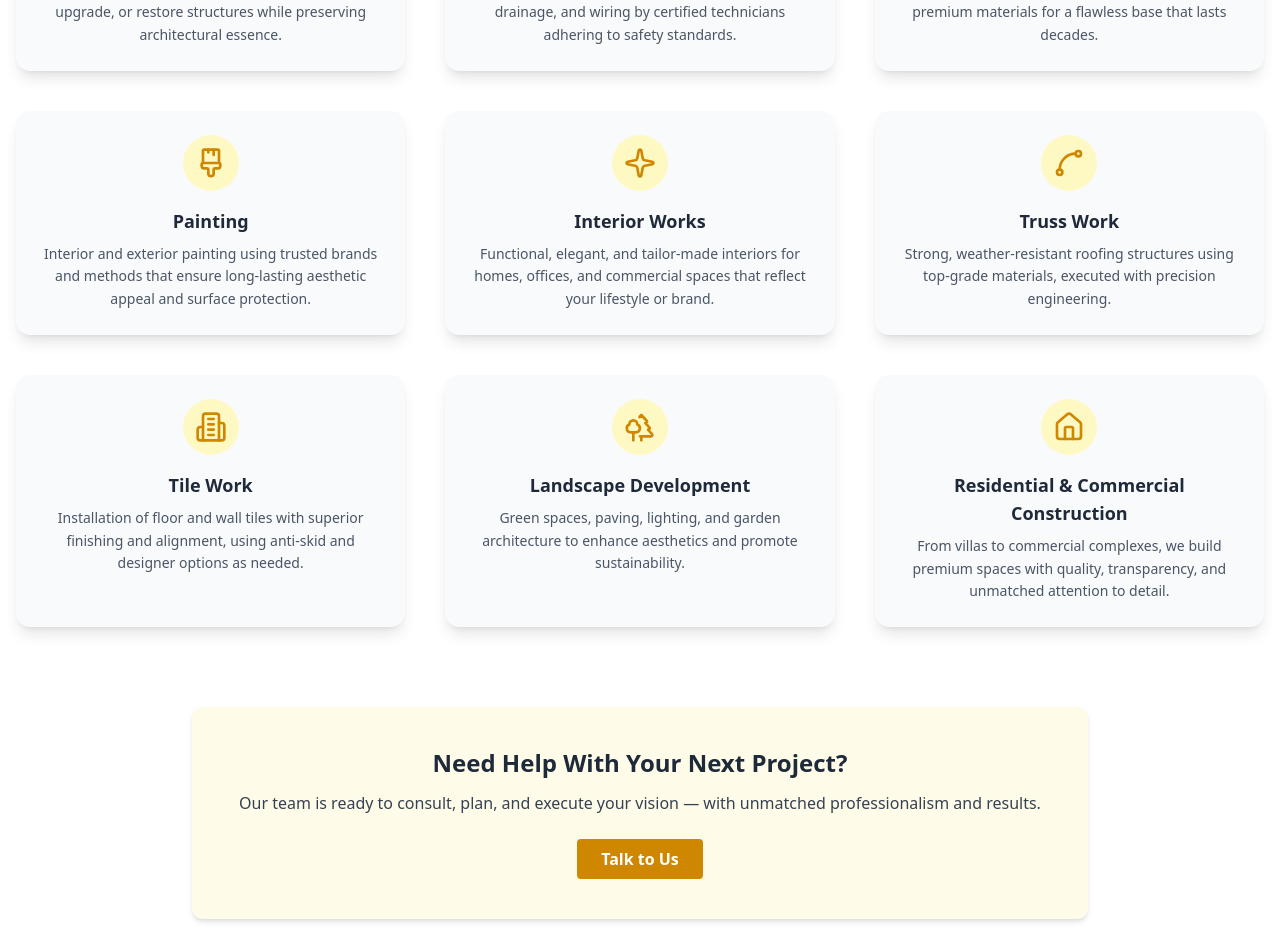
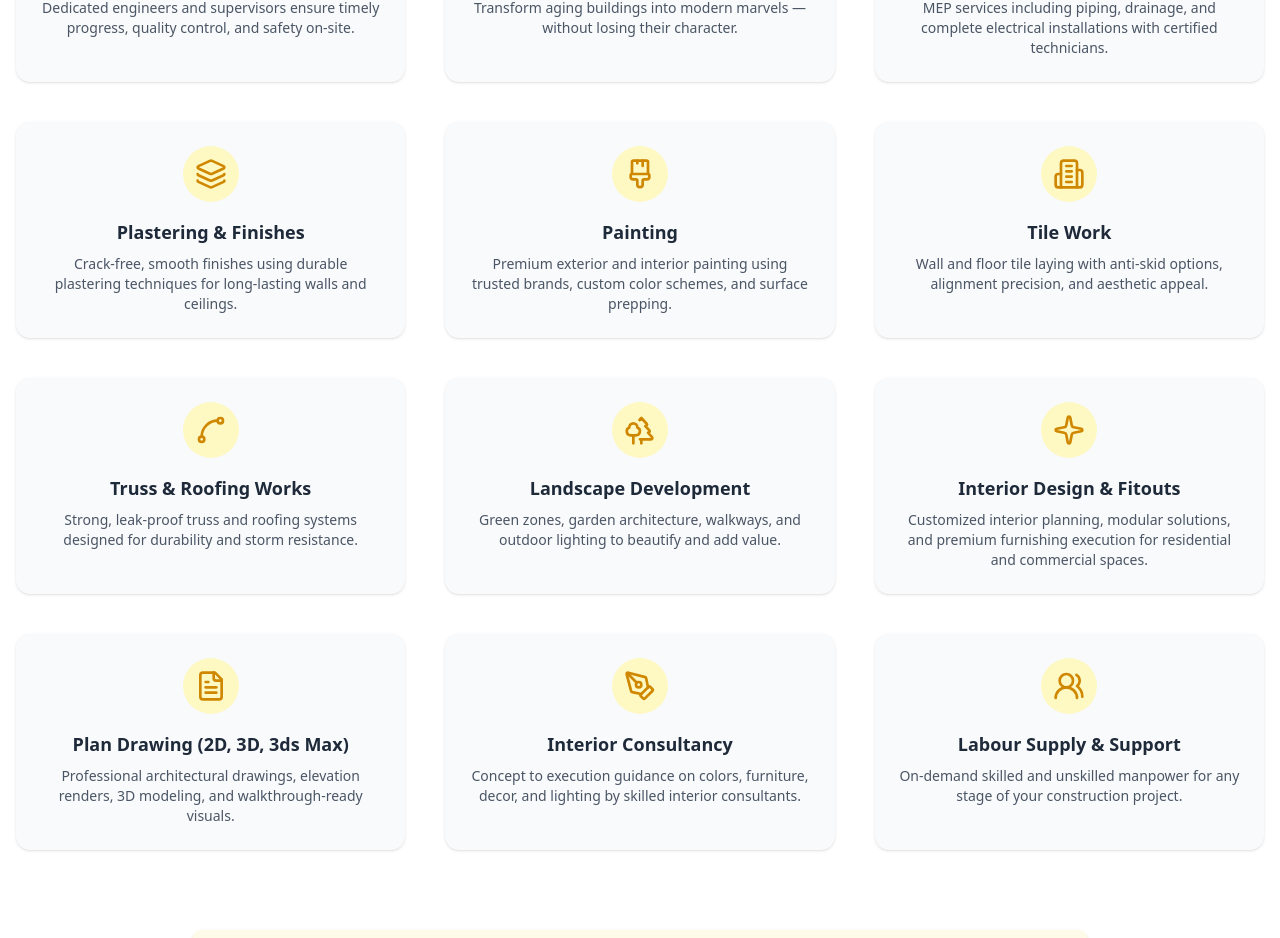
Before and after one commit to suneebs/SM-Constructions, a React (Vite) app: page /services in a window 1280 px wide. Shown: the part 778-1716 px from the top of the page. Built offline with nearby package versions, Linux system fonts and the light colour scheme.

Commit message:
Revise Services page and logo

```diff
--- a/src/pages/Services.jsx
+++ b/src/pages/Services.jsx
@@ -12,80 +12,108 @@ import {
   Sparkle,
   Trees,
   Layers,
+  FileText,
+  Users2,
+  PenTool,
 } from "lucide-react";
 
 const services = [
+  // --- Core Construction ---
   {
     title: "Turnkey Projects",
     icon: <Landmark className="w-8 h-8 text-yellow-600" />,
     description:
-      "End-to-end execution of your entire project — from design and approvals to handing over the key — with complete accountability and craftsmanship.",
+      "End-to-end execution from planning to handover — we manage everything with quality assurance and accountability.",
   },
   {
-    title: "Labour Contract",
+    title: "Residential & Commercial Construction",
+    icon: <Home className="w-8 h-8 text-yellow-600" />,
+    description:
+      "From villas to complexes, we deliver premium civil structures with integrity and engineering excellence.",
+  },
+  {
+    title: "Labour Contracting",
     icon: <HardHat className="w-8 h-8 text-yellow-600" />,
     description:
-      "Skilled manpower for civil construction works on contract basis, ensuring quality, safety, and timely delivery.",
+      "Experienced civil labour teams for site-based contracting works on a project or time basis.",
   },
   {
     title: "Site Supervision",
     icon: <Ruler className="w-8 h-8 text-yellow-600" />,
     description:
-      "Experienced professionals to oversee your site’s day-to-day progress, ensuring compliance, accuracy, and best practices.",
+      "Dedicated engineers and supervisors ensure timely progress, quality control, and safety on-site.",
   },
+
+  // --- Specialized Works ---
   {
     title: "Renovation & Restoration",
     icon: <Hammer className="w-8 h-8 text-yellow-600" />,
     description:
-      "Breathing new life into old spaces. We modernize, upgrade, or restore structures while preserving architectural essence.",
+      "Transform aging buildings into modern marvels — without losing their character.",
   },
   {
     title: "Plumbing & Electrical",
     icon: <Wrench className="w-8 h-8 text-yellow-600" />,
     description:
-      "Complete MEP solutions including water supply, drainage, and wiring by certified technicians adhering to safety standards.",
+      "MEP services including piping, drainage, and complete electrical installations with certified technicians.",
   },
   {
     title: "Plastering & Finishes",
     icon: <Layers className="w-8 h-8 text-yellow-600" />,
     description:
-      "Smooth, crack-free plastering services using premium materials for a flawless base that lasts decades.",
+      "Crack-free, smooth finishes using durable plastering techniques for long-lasting walls and ceilings.",
   },
   {
     title: "Painting",
     icon: <Paintbrush2 className="w-8 h-8 text-yellow-600" />,
     description:
-      "Interior and exterior painting using trusted brands and methods that ensure long-lasting aesthetic appeal and surface protection.",
-  },
-  {
-    title: "Interior Works",
-    icon: <Sparkle className="w-8 h-8 text-yellow-600" />,
-    description:
-      "Functional, elegant, and tailor-made interiors for homes, offices, and commercial spaces that reflect your lifestyle or brand.",
-  },
-  {
-    title: "Truss Work",
-    icon: <Spline className="w-8 h-8 text-yellow-600" />,
-    description:
-      "Strong, weather-resistant roofing structures using top-grade materials, executed with precision engineering.",
+      "Premium exterior and interior painting using trusted brands, custom color schemes, and surface prepping.",
   },
   {
     title: "Tile Work",
     icon: <Building2 className="w-8 h-8 text-yellow-600" />,
     description:
-      "Installation of floor and wall tiles with superior finishing and alignment, using anti-skid and designer options as needed.",
+      "Wall and floor tile laying with anti-skid options, alignment precision, and aesthetic appeal.",
+  },
+  {
+    title: "Truss & Roofing Works",
+    icon: <Spline className="w-8 h-8 text-yellow-600" />,
+    description:
+      "Strong, leak-proof truss and roofing systems designed for durability and storm resistance.",
   },
   {
     title: "Landscape Development",
     icon: <Trees className="w-8 h-8 text-yellow-600" />,
     description:
-      "Green spaces, paving, lighting, and garden architecture to enhance aesthetics and promote sustainability.",
+      "Green zones, garden architecture, walkways, and outdoor lighting to beautify and add value.",
+  },
+
+  // --- Design & Interiors ---
+  {
+    title: "Interior Design & Fitouts",
+    icon: <Sparkle className="w-8 h-8 text-yellow-600" />,
+    description:
+      "Customized interior planning, modular solutions, and premium furnishing execution for residential and commercial spaces.",
   },
   {
-    title: "Residential & Commercial Construction",
-    icon: <Home className="w-8 h-8 text-yellow-600" />,
+    title: "Plan Drawing (2D, 3D, 3ds Max)",
+    icon: <FileText className="w-8 h-8 text-yellow-600" />,
     description:
-      "From villas to commercial complexes, we build premium spaces with quality, transparency, and unmatched attention to detail.",
+      "Professional architectural drawings, elevation renders, 3D modeling, and walkthrough-ready visuals.",
+  },
+
+  // --- Additional Services ---
+  {
+    title: "Interior Consultancy",
+    icon: <PenTool className="w-8 h-8 text-yellow-600" />,
+    description:
+      "Concept to execution guidance on colors, furniture, decor, and lighting by skilled interior consultants.",
+  },
+  {
+    title: "Labour Supply & Support",
+    icon: <Users2 className="w-8 h-8 text-yellow-600" />,
+    description:
+      "On-demand skilled and unskilled manpower for any stage of your construction project.",
   },
 ];
 
@@ -108,43 +136,41 @@ export default function Services() {
           transition={{ duration: 0.6, delay: 0.2 }}
           className="max-w-3xl mx-auto text-lg text-gray-600 mb-14"
         >
-          At SM Constructions, we provide complete civil, commercial, and turnkey solutions backed by over 48 years of trust and excellence. Here’s a list of our core offerings.
+          With a legacy of 49+ years, SM Constructions brings unmatched expertise to every site — offering complete solutions from foundation to finish, civil to creative.
         </motion.p>
 
         <div className="grid grid-cols-1 sm:grid-cols-2 lg:grid-cols-3 gap-10">
           {services.map((service, index) => (
             <motion.div
               key={index}
-              className="group bg-gray-50 p-6 rounded-xl shadow-lg hover:shadow-2xl transition-all duration-300"
-              initial={{ opacity: 0, y: 30 }}
+              className="bg-gray-50 p-6 rounded-xl shadow hover:shadow-md transition"
+              initial={{ opacity: 0, y: 20 }}
               whileInView={{ opacity: 1, y: 0 }}
-              transition={{ duration: 0.5, delay: index * 0.1 }}
+              transition={{ duration: 0.3, delay: index * 0.05 }}
             >
-              <div className="flex items-center justify-center w-14 h-14 rounded-full bg-yellow-100 mb-4 mx-auto group-hover:scale-110 transition-transform">
+              <div className="flex items-center justify-center w-14 h-14 rounded-full bg-yellow-100 mb-4 mx-auto">
                 {service.icon}
               </div>
               <h3 className="text-lg font-semibold text-gray-800 mb-2">
                 {service.title}
               </h3>
-              <p className="text-sm text-gray-600 leading-relaxed">
-                {service.description}
-              </p>
+              <p className="text-sm text-gray-600">{service.description}</p>
             </motion.div>
           ))}
         </div>
 
-        {/* CTA Section */}
+        {/* CTA */}
         <motion.div
           initial={{ opacity: 0, y: 40 }}
           whileInView={{ opacity: 1, y: 0 }}
-          transition={{ duration: 0.7, delay: 0.3 }}
-          className="mt-20 bg-yellow-50 p-10 rounded-lg max-w-4xl mx-auto shadow-md"
+          transition={{ duration: 0.6, delay: 0.2 }}
+          className="mt-20 bg-yellow-50 p-10 rounded-lg max-w-4xl mx-auto shadow"
         >
           <h4 className="text-2xl font-bold text-gray-800 mb-3">
-            Need Help With Your Next Project?
+            Let's Get Started
           </h4>
           <p className="text-gray-700 mb-6">
-            Our team is ready to consult, plan, and execute your vision — with unmatched professionalism and results.
+            Whether you're building from scratch or looking to transform your space — we're ready. Let’s talk!
           </p>
           <a
             href="/contact"
```
Also changed, not shown: public/logo.png.
